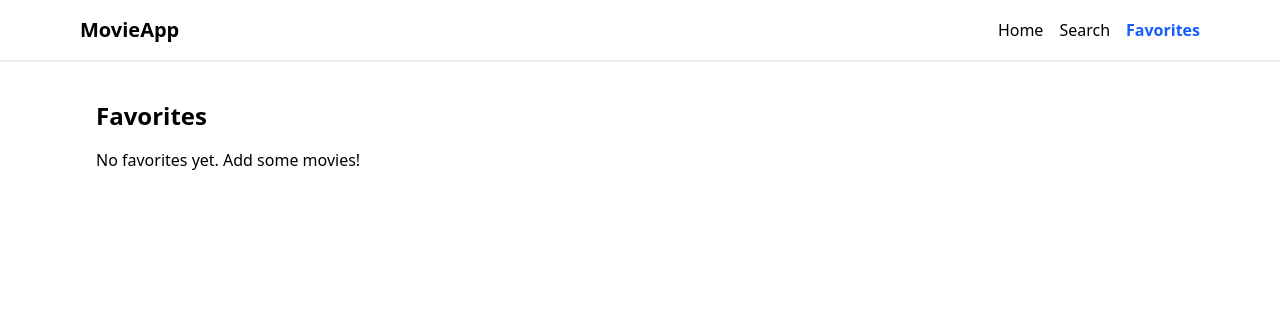
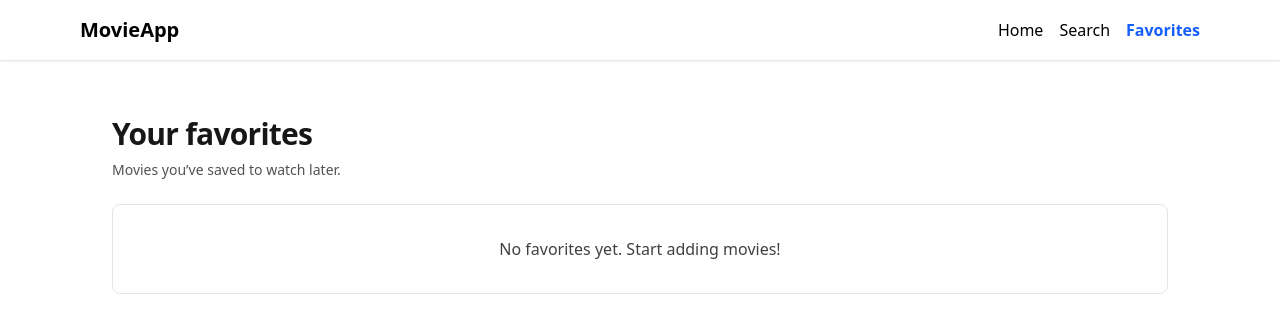
Before and after one commit to otonebieridze/movie-explorer, a React app: page /favorites in a window 1280 px wide. Shown: the top 332 px of the page. Built offline with nearby package versions, Linux system fonts and the light colour scheme; the HTML template or start-up script is replaced by a standard one.

Commit message:
feat: update Favorites page CSS styles

```diff
--- a/src/pages/Favorites.tsx
+++ b/src/pages/Favorites.tsx
@@ -5,8 +5,16 @@ export default function Favorites() {
   const { favorites } = useFavoritesContext();
 
   return (
-    <div className="p-4">
-      <h1 className="text-2xl font-bold mb-4">Favorites</h1>
+    <div className="min-h-screen">
+      <div className="mx-auto max-w-6xl px-4 sm:px-6 lg:px-8 py-8">
+        <header className="mb-6">
+          <h1 className="text-3xl font-semibold tracking-tight text-neutral-900">
+            Your favorites
+          </h1>
+          <p className="mt-2 text-sm text-neutral-600">
+            Movies you’ve saved to watch later.
+          </p>
+        </header>
 
         {favorites.length > 0 ? (
           <ul className="grid grid-cols-2 sm:grid-cols-3 md:grid-cols-4 gap-4">
@@ -15,8 +23,13 @@ export default function Favorites() {
             ))}
           </ul>
         ) : (
-        <p>No favorites yet. Add some movies!</p>
+          <div className="rounded-lg border border-neutral-200 bg-white p-8 text-center">
+            <p className="text-neutral-700">
+              No favorites yet. Start adding movies!
+            </p>
+          </div>
         )}
+      </div>
     </div>
   );
 }
--- a/src/pages/Home.tsx
+++ b/src/pages/Home.tsx
@@ -12,7 +12,7 @@ export default function Home() {
   );
 
   useEffect(() => {
-    window.scrollTo({ top: 0 });
+    window.scrollTo({ top: 0, behavior: "smooth" });
   }, [page]);
 
   return (
@@ -33,7 +33,7 @@ export default function Home() {
           </div>
         ) : loading ? (
           <PageSection page={page} onPageChange={setPage} hasNext={page < 10}>
-            <ul className="grid grid-cols-2 sm:grid-cols-3 lg:grid-cols-4 gap-6">
+            <ul className="grid grid-cols-2 sm:grid-cols-3 lg:grid-cols-4 gap-4">
               {Array.from({ length: 12 }).map((_, i) => (
                 <MovieSkeleton key={i} />
               ))}
@@ -41,7 +41,7 @@ export default function Home() {
           </PageSection>
         ) : movies.length > 0 ? (
           <PageSection page={page} onPageChange={setPage} hasNext={page < 10}>
-            <ul className="grid grid-cols-2 sm:grid-cols-3 lg:grid-cols-4 gap-6">
+            <ul className="grid grid-cols-2 sm:grid-cols-3 lg:grid-cols-4 gap-4">
               {movies.map((movie) => (
                 <MovieCard key={movie.id} movie={movie} />
               ))}
```
Lines whose indentation alone changed are shown as unchanged.
